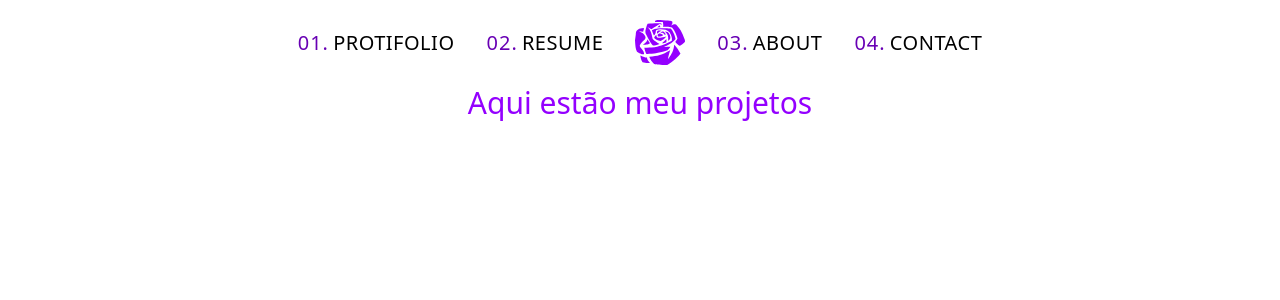
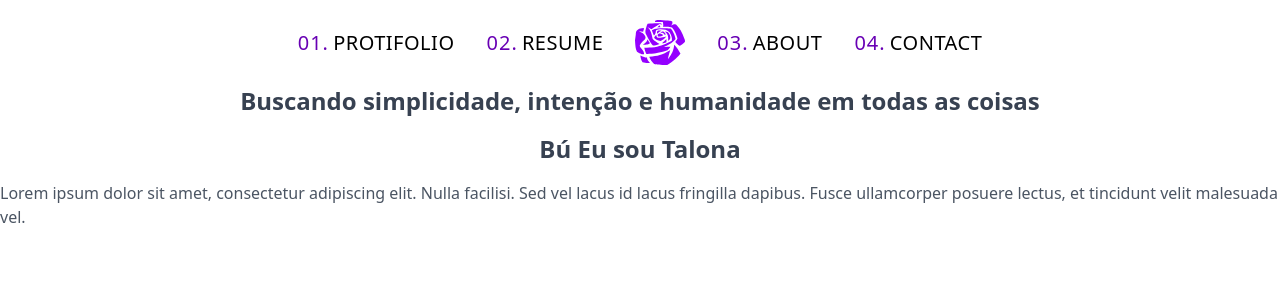
Before and after one commit to Talonacosta/Portifolio_Talona_React-Tailwind, a Next.js app: page /Projetos in a window 1280 px wide. Shown: the top 300 px of the page. Built offline with nearby package versions, Linux system fonts and the light colour scheme.

Commit message:
Add files via upload

```diff
--- a/src/pages/Projetos.jsx
+++ b/src/pages/Projetos.jsx
@@ -5,9 +5,18 @@ const Projetos = () => {
   return (
     <div>
       <Navbar />
-      <h1 className="m-auto text-center font-poppis text-3xl text-purple-r">
-        Aqui estão meu projetos{" "}
+
+      <h1 className="text-center mb-4 text-2xl font-bold text-gray-700">
+        Buscando simplicidade, intenção e humanidade em todas as coisas
       </h1>
+      <h2 className="text-center mb-4 text-2xl font-bold text-gray-700">
+        Bú Eu sou Talona
+      </h2>
+      <p className="text-base  text-gray-600">
+        Lorem ipsum dolor sit amet, consectetur adipiscing elit. Nulla facilisi.
+        Sed vel lacus id lacus fringilla dapibus. Fusce ullamcorper posuere
+        lectus, et tincidunt velit malesuada vel.
+      </p>
     </div>
   );
 };
--- a/src/pages/Sobre.jsx
+++ b/src/pages/Sobre.jsx
@@ -5,16 +5,20 @@ export default function Sobre() {
   return (
     <div>
       <Navbar />
-      <h1 className="text-">Tales Costa</h1>
-      <h2 className="">Front-end Developer From Brazil</h2>
-      <p className="">
+      <div class="p-4">
+        <h2 class="text-2xl font-bold mb-4">Front-end Developer From Brazil</h2>
+        <p class="mb-4 text-lg">
         Sou um experiente desenvolvedor front-end, com habilidades sólidas em
         JavaScript, HTML/CSS e design responsivo. Comprometido com a qualidade,
         tenho experiência em desenvolvimento orientado a testes. Minha paixão é
         criar experiências excepcionais para os usuários. Busco oportunidades
         para contribuir em projetos desafiadores, alinhados com os mais altos
         padrões de usabilidade e design.
-      </p>
+        </p>
+        <a href="#" class="bg-purple-600 text-white px-4 py-2 rounded">
+          Download PDF
+        </a>
+      </div>
     </div>
   );
 }
```
